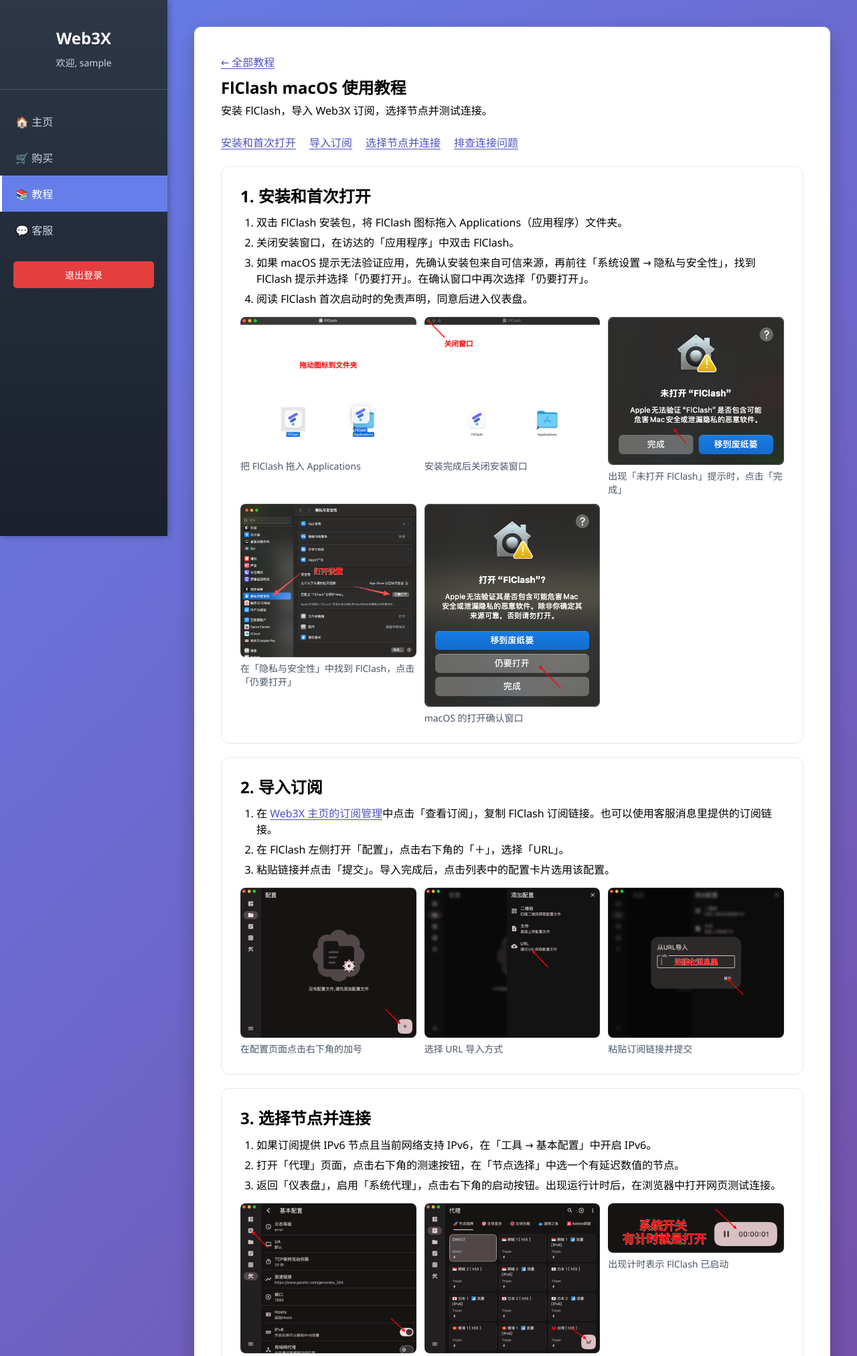
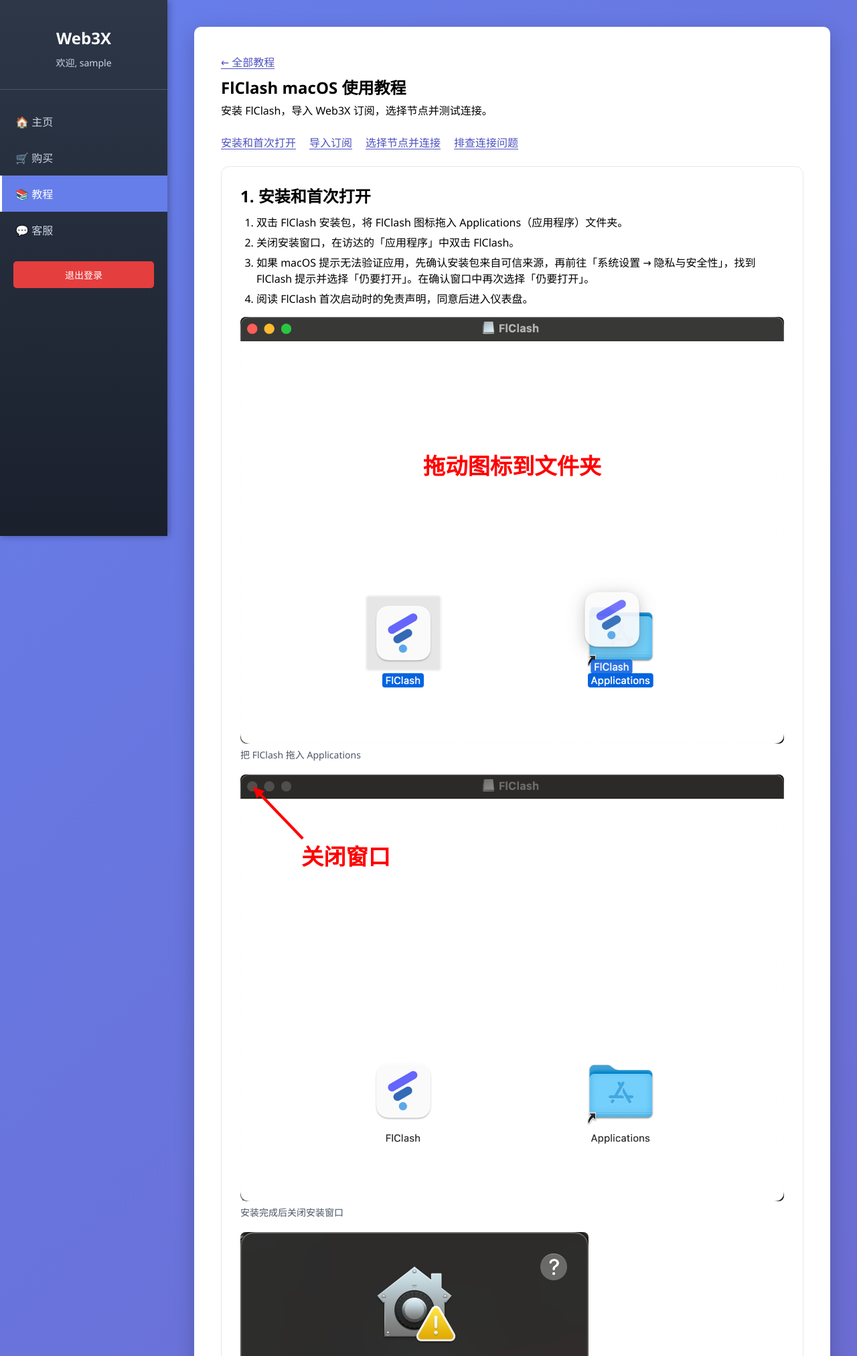
Before and after one commit to suncongch/web3x, a Flask app: page /tutorial/mac in a window 1280 px wide. Shown: the top 2024 px of the page at 67% size. Run offline with Flask 3, Linux system fonts and the light colour scheme; the visitor is signed in with stand-in values (Sample User, id 1).

Commit message:
Show one screenshot per row in Mac tutorial

```diff
--- a/templates/tutorials/mac.html
+++ b/templates/tutorials/mac.html
@@ -15,7 +15,7 @@
     .mac-guide li + li { margin-top: 6px; }
     .mac-guide nav li + li { margin-top: 0; }
     .mac-guide p + p, .mac-guide ol + p { margin-top: 10px; }
-    .mac-guide .guide-images { display: grid; grid-template-columns: repeat(auto-fit, minmax(min(100%, 240px), 1fr)); gap: 12px; margin-top: 16px; }
+    .mac-guide .guide-images { display: grid; grid-template-columns: minmax(0, 1fr); gap: 20px; margin-top: 16px; }
     .guide-zoom { display: block; max-width: 100%; padding: 0; border: 0; background: none; cursor: zoom-in; }
     .guide-image { display: block; position: relative; }
     .guide-image img { display: block; width: 100%; height: auto; border-radius: 8px; }
```
